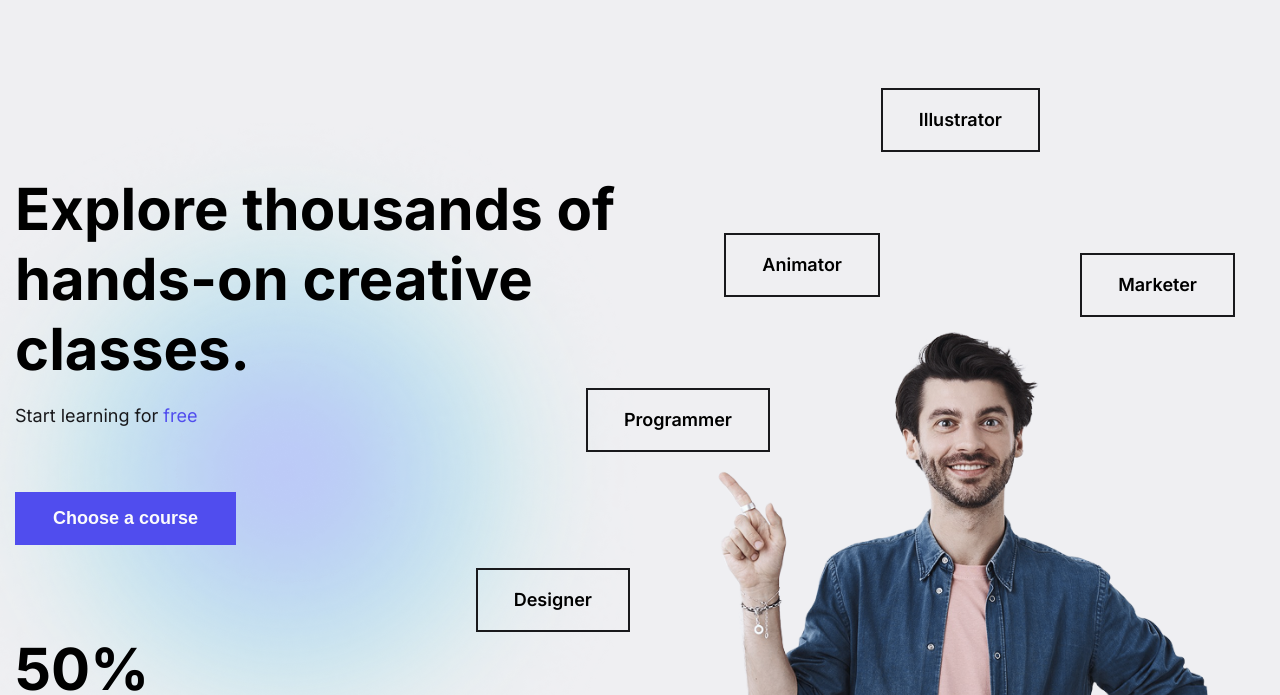
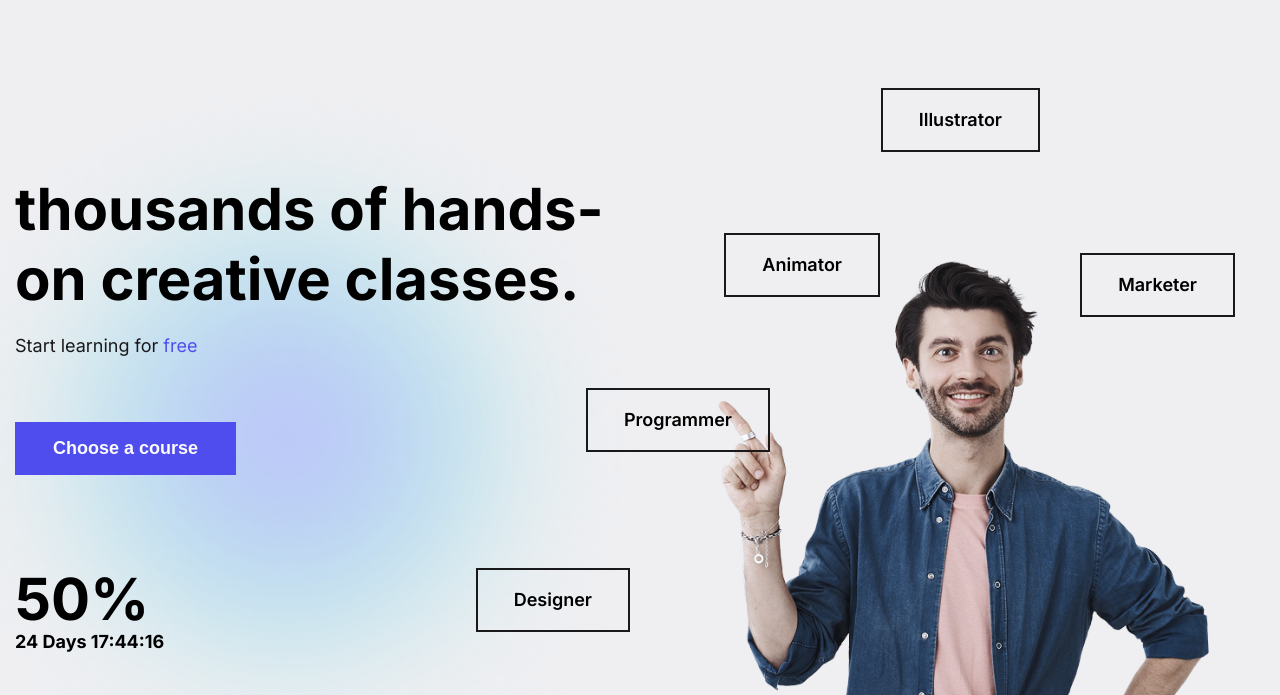
Before and after one commit to nickskills/hilel, a plain HTML site: page index.html in a window 1280 px wide. Shown: the part 78-773 px from the top of the page. Drawn offline with Linux system fonts and the light colour scheme.

Commit message:
Update index.html

```diff
--- a/index.html
+++ b/index.html
@@ -41,7 +41,7 @@
 				<div class="container">
 					<div class="offer-box">
 						<div class="offer__holder">
-							<h1 class="offer__title">Explore thousands of hands-on creative classes.</h1>
+							<h1 class="offer__title">thousands of hands-on creative classes.</h1>
 							<p class="offer__description">Start learning for <a class="offer__free" href="#">free</a></p>
 							<button class="offer__btn" type="button">Choose a course</button>
 							<p class="offer__sale">50%</p>
```
